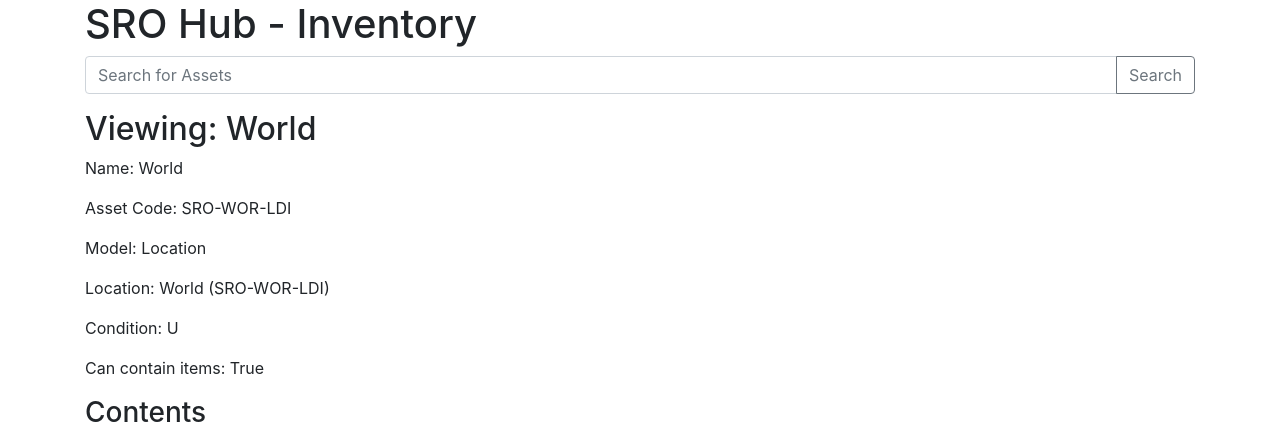
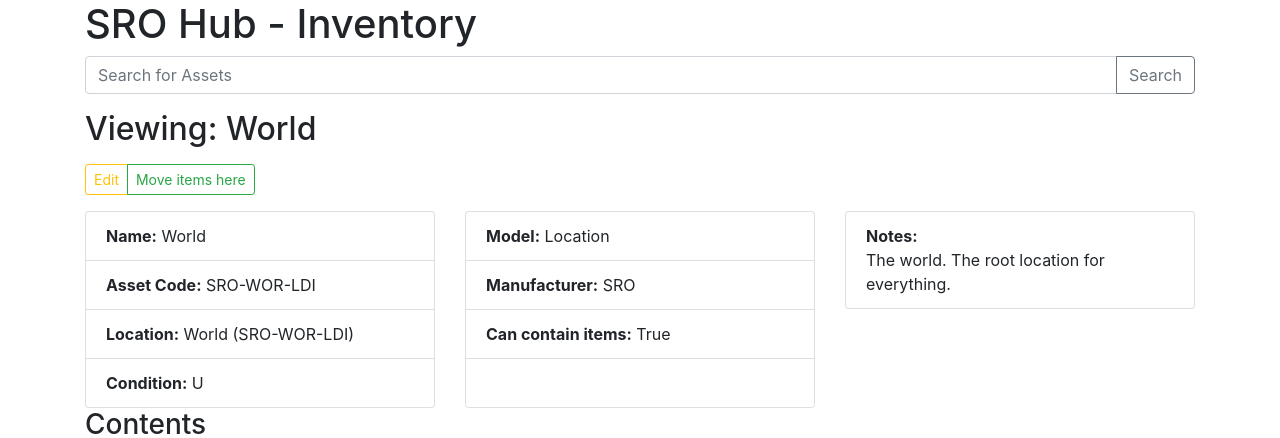
Before and after one commit to pyinv/pyinv, a Django app: page /inventory/asset/SRO-WOR-LDI in a window 1280 px wide. Shown: the part 57-495 px from the top of the page. Run offline with Django 3.2, Linux system fonts and the light colour scheme; the visitor is signed in with stand-in values (Sample User, id 1); data comes from the database, SQL or seed files in the repository; parts of the project's set-up code (start-up, migrations or seed data) failed here and were passed over; some libraries are stand-ins or nearby versions.

Commit message:
Make asset view look nicer.

```diff
--- a/srohub/templates/inventory/asset_view.html
+++ b/srohub/templates/inventory/asset_view.html
@@ -6,22 +6,46 @@
 
 <h2>Viewing: {{ object.display_name }}</h2>
 
-{% if object.location != object %}
-<a class="btn btn-outline-secondary btn-primary btn-sm" type="button" href="{% url "inventory:asset_view" object.location.asset_code %}">
-    Back to {{ object.location.display_name }}
-</a>
-{% endif %}
+<p>
+    <div class="btn-group" role="group">
+        {% if object.location != object %}
+            <a class="btn btn-outline-secondary btn-primary btn-sm" type="button" href="{% url "inventory:asset_view" object.location.asset_code %}">
+                Back to {{ object.location.display_name }}
+            </a>
+        {% endif %}
+        <a class="btn btn-outline-secondary btn-outline-warning btn-sm" type="button" href="#">Edit</a>
+        {% if object.asset_model.is_container %}
+            <a class="btn btn-outline-secondary btn-outline-success btn-sm" type="button" href="#">Move items here</a>
+        {% endif %}
+    </div>
+</p>
 
-<p>Name: {{ object.name }}</p>
-<p>Asset Code: {{ object.asset_code }}</p>
-<p>Model: {{ object.asset_model }}</p>
-<p>Location: {{ object.location }}</p>
-<p>Condition: {{ object.condition }}</p>
-<p>Can contain items: {{ object.asset_model.is_container }}</p>
+<div class="row">
+    <div class="col-md-4">
+        <ul class="list-group">
+          <li class="list-group-item"><strong>Name:</strong> {{ object.name }}</li>
+            <li class="list-group-item"><strong>Asset Code:</strong> {{ object.asset_code }}</li>
+            <li class="list-group-item"><strong>Location:</strong> {{ object.location }}</li>
+            <li class="list-group-item"><strong>Condition:</strong> {{ object.condition }}</li>
+        </ul>
+    </div>
+    <div class="col-md-4">
+        <ul class="list-group">
+          <li class="list-group-item"><strong>Model:</strong> {{ object.asset_model.display_name }}</li>
+          <li class="list-group-item"><strong>Manufacturer:</strong> {{ object.asset_model.asset_manufacturer }}</li>
+          <li class="list-group-item"><strong>Can contain items:</strong> {{ object.asset_model.is_container }}</li>
+          <li class="list-group-item">&nbsp;</li>
+        </ul>
+    </div>
+    <div class="col-md-4">
+        <ul class="list-group">
+          <li class="list-group-item"><strong>Notes:</strong> <br/>{{ object.notes }}</li>
+        </ul>
+    </div>
+</div>
 
 {% if object.asset_model.is_container %}
     <h3>Contents</h3>
-
     {% include "inventory/partials/asset_table.html" %}
 {% endif %}
 {% endblock %}
```
